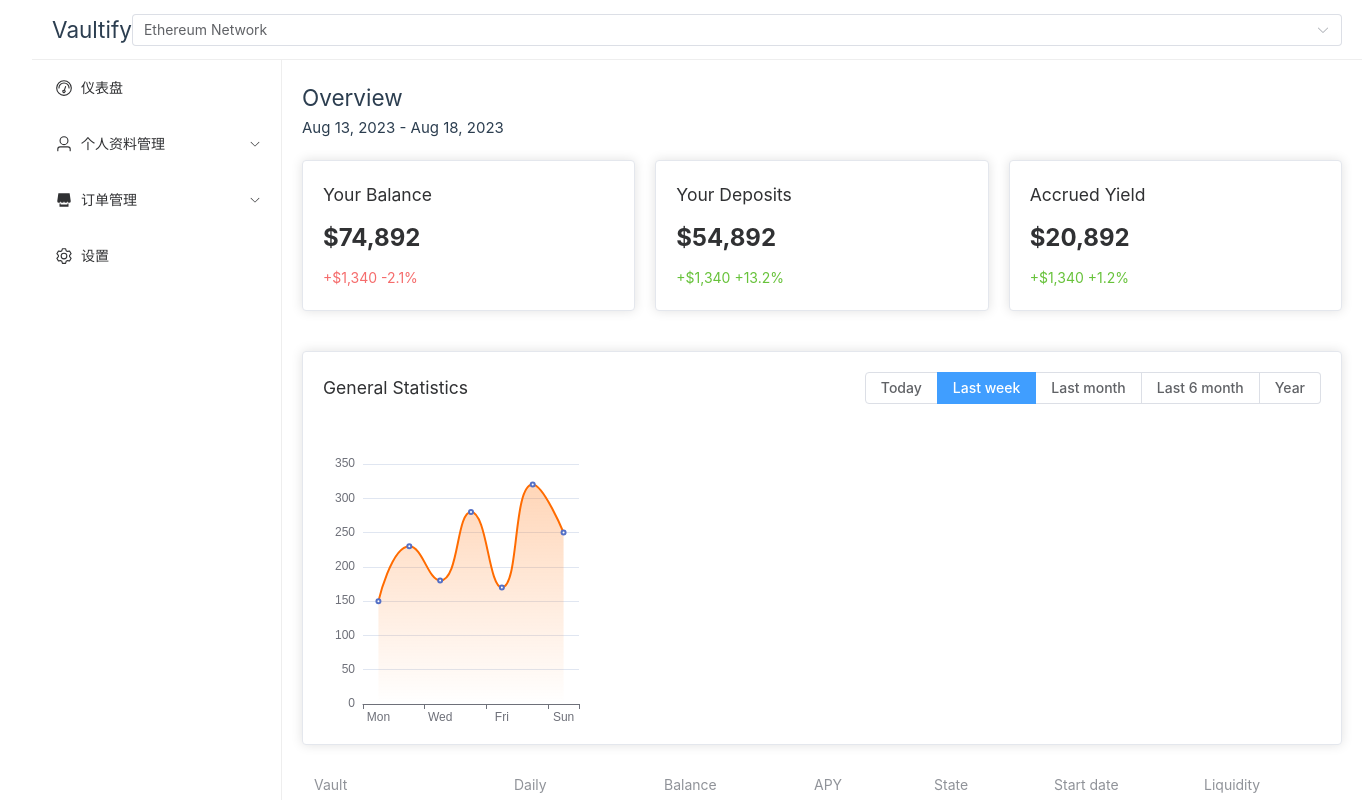
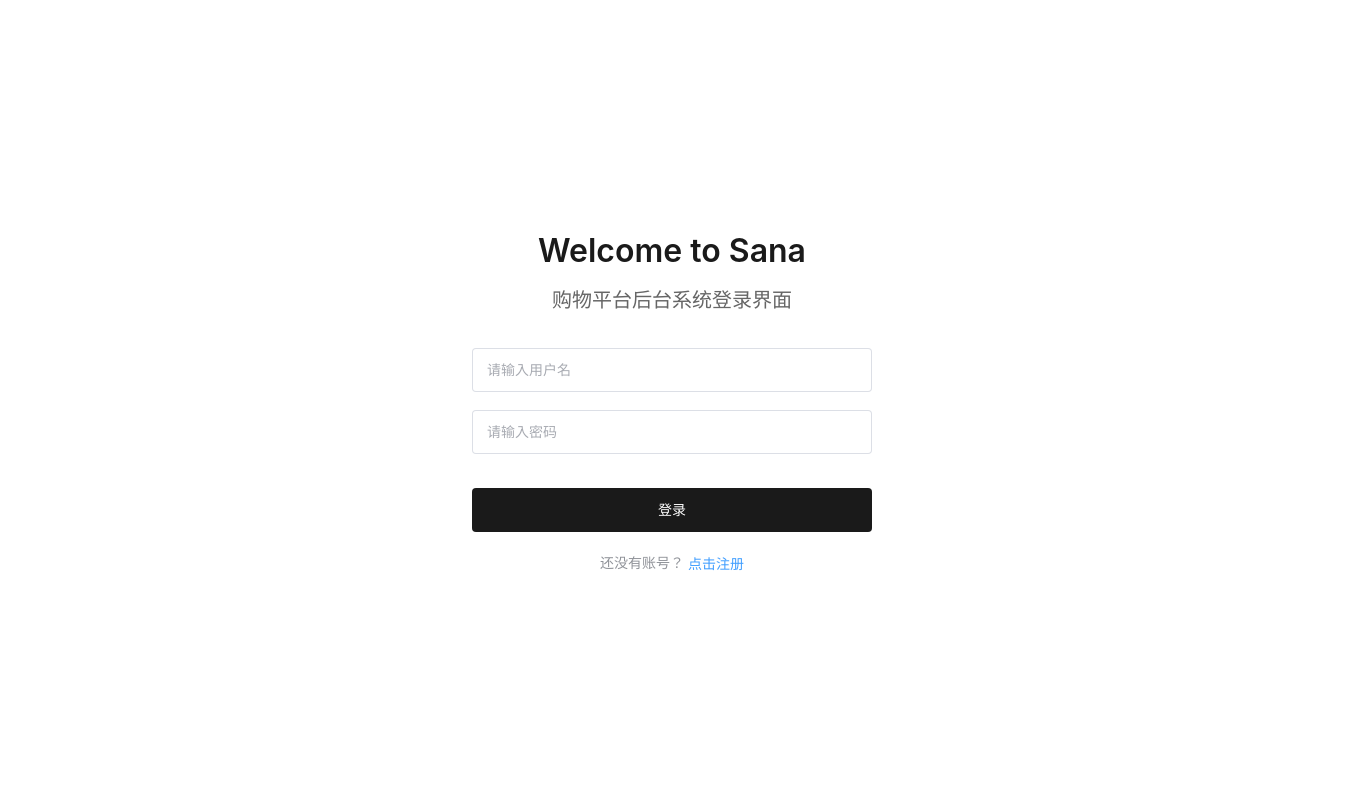
Before and after one commit to Astrolithia/mall-test, a Vue app in the folder mall-frontend/: page /login in a window 1280 px wide. Shown: the top 800 px of the page, 1362 px wide, since content can reach past the window. Built offline with nearby package versions, Linux system fonts and the light colour scheme.

Commit message:
实现登录跳转到首页

```diff
--- a/mall-frontend/src/App.vue
+++ b/mall-frontend/src/App.vue
@@ -1,7 +1,6 @@
 <template>
   <div class="dashboard-container">
-    <!-- 顶部导航 -->
-    <el-header class="header">
+    <el-header class="header" v-if="!isLoginPage">
       <div class="logo">
         <h2>Vaultify</h2>
       </div>
@@ -11,7 +10,7 @@
       </el-select>
     </el-header>
 
-    <el-container>
+    <el-container v-if="!isLoginPage">
       <!-- 侧边栏 -->
       <el-aside width="250px">
         <el-menu
@@ -93,11 +92,15 @@
         <Settings v-if="activeMenu === 'settings'"/>
       </el-main>
     </el-container>
+
+    <!-- 登录页面 -->
+    <LoginPage v-if="isLoginPage"/>
   </div>
 </template>
 
 <script setup>
-import {ref} from 'vue'
+import {ref, computed} from 'vue'
+import {useRoute} from 'vue-router'
 import {
   Odometer,
   User,
@@ -108,15 +111,19 @@ import {
   Timer,
   Setting
 } from '@element-plus/icons-vue'
-import DashboardContent from './components/DashboardContent.vue'
-import ProfileSettings from './components/ProfileSettings.vue'
-import ProfileAvatar from './components/ProfileAvatar.vue'
-import OrderList from './components/OrderList.vue'
-import OrderHistory from './components/OrderHistory.vue'
-import Settings from './components/Settings.vue'
+import DashboardContent from '@/components/DashboardContent.vue'
+import ProfileSettings from '@/components/ProfileSettings.vue'
+import ProfileAvatar from '@/components/ProfileAvatar.vue'
+import OrderList from '@/components/OrderList.vue'
+import OrderHistory from '@/components/OrderHistory.vue'
+import Settings from '@/components/Settings.vue'
+import LoginPage from '@/views/LoginPage.vue'
 
+const route = useRoute()
 const network = ref('eth')
 const activeMenu = ref('dashboard')
+
+const isLoginPage = computed(() => route.path === '/login')
 
 const handleMenuSelect = (index) => {
   activeMenu.value = index
--- a/mall-frontend/src/views/LoginPage.vue
+++ b/mall-frontend/src/views/LoginPage.vue
@@ -39,7 +39,9 @@ const goToRegister = () => {
 const login = async () => {
   // 调用接口，完成登录
   let result = await userLoginService(loginForm.value);
-  alert(result.msg ? result.msg : '登录成功')
+  ElMessage.success(result.msg ? result.msg : '登录成功')
+  // 跳转到首页
+  router.push('/')
 }
 </script>
 
```
